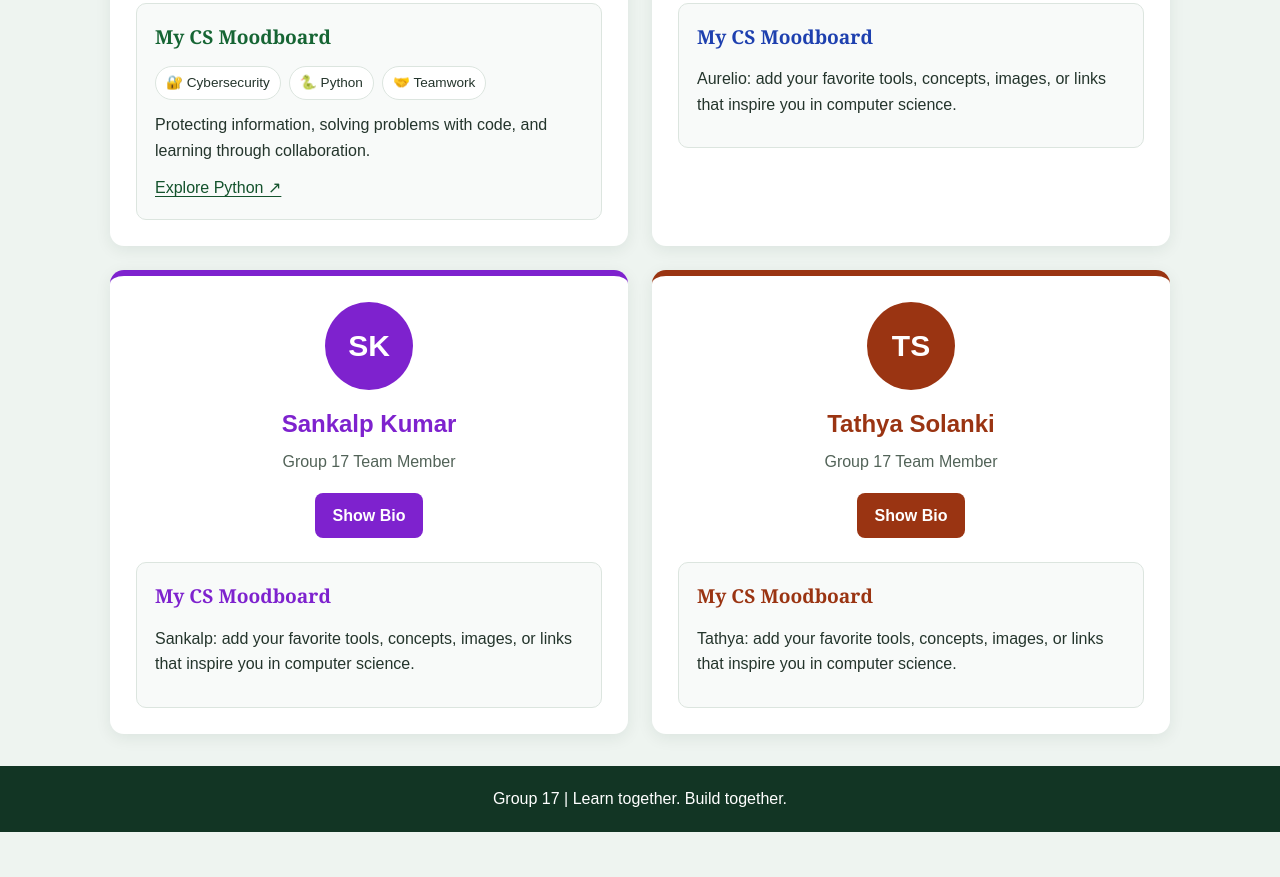
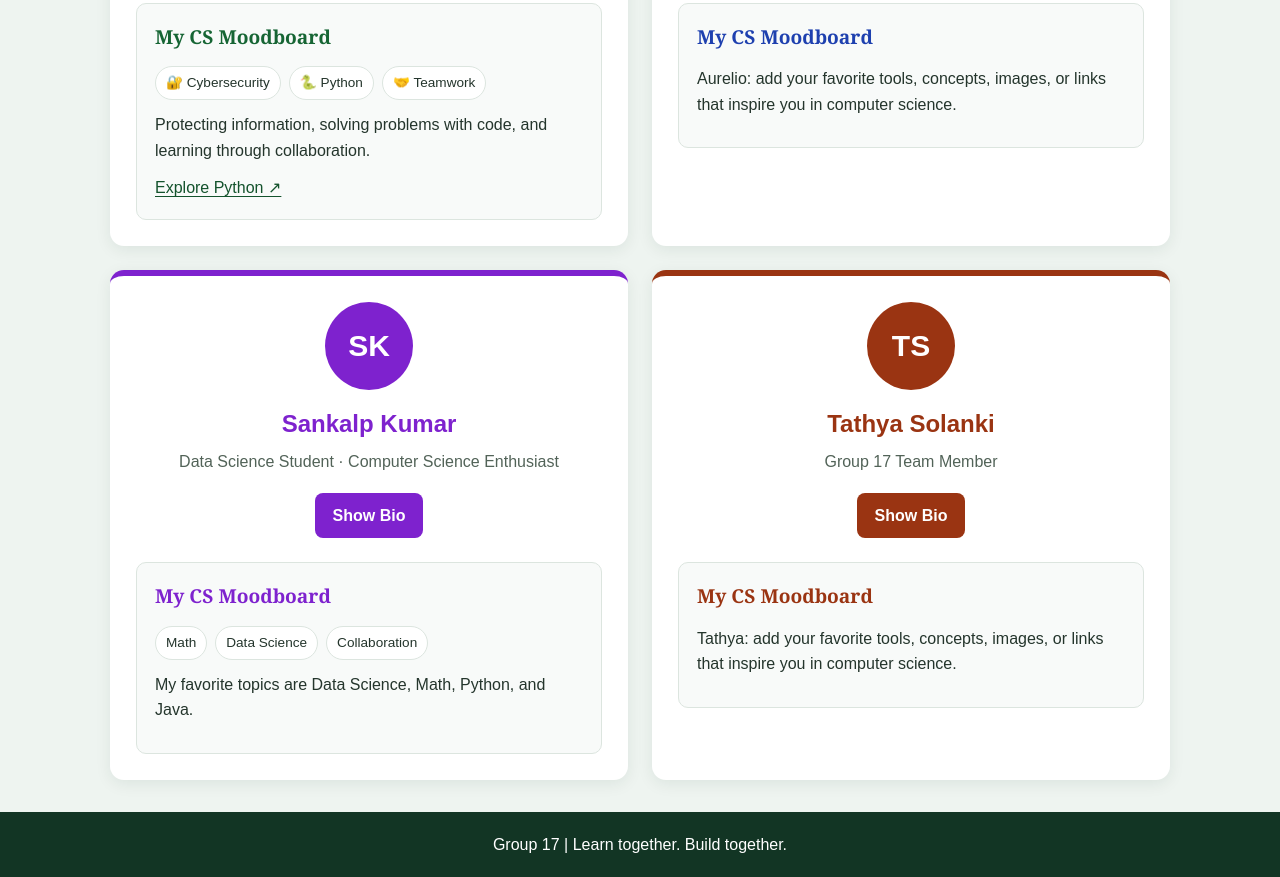
Before and after one commit to Skumar40/ITSC3155-001-group17, a plain HTML site: page group-bio/index.html in a window 1280 px wide. Shown: the part 682-1559 px from the top of the page. Before the commit the page ends 1514 px from the top, so only its background shows below. Drawn offline with Linux system fonts and the light colour scheme.

Commit message:
Sankalp's Bio

```diff
--- a/group-bio/index.html
+++ b/group-bio/index.html
@@ -132,7 +132,7 @@
             </div>
 
             <h2>Sankalp Kumar</h2>
-            <p class="member-role">Group 17 Team Member</p>
+            <p class="member-role">Data Science Student  ·  Computer Science Enthusiast</p>
 
             <button
                 type="button"
@@ -143,15 +143,21 @@
             </button>
 
             <p id="bio3" class="bio">
-                Sankalp will add his background, computer science
-                interests, and personal goals here.
+                Hello, my name is Sankalp! I'm a data science student with a strong interest in computer science.
+                I enjoy exploring new technologies and applying my skills to solve real-world problems.
+                I am passionate about using data to drive insights and make informed decisions.
+                My goal is to contribute to innovative projects and continuously improve my programming abilities.
             </p>
 
             <div class="moodboard">
                 <h3>My CS Moodboard</h3>
+                <div class="inspiration-tags">
+                    <span>Math</span>
+                    <span>Data Science</span>
+                    <span>Collaboration</span>
+                </div>
                 <p>
-                    Sankalp: add your favorite tools, concepts,
-                    images, or links that inspire you in computer science.
+                    My favorite topics are Data Science, Math, Python, and Java.
                 </p>
             </div>
         </article>
```
